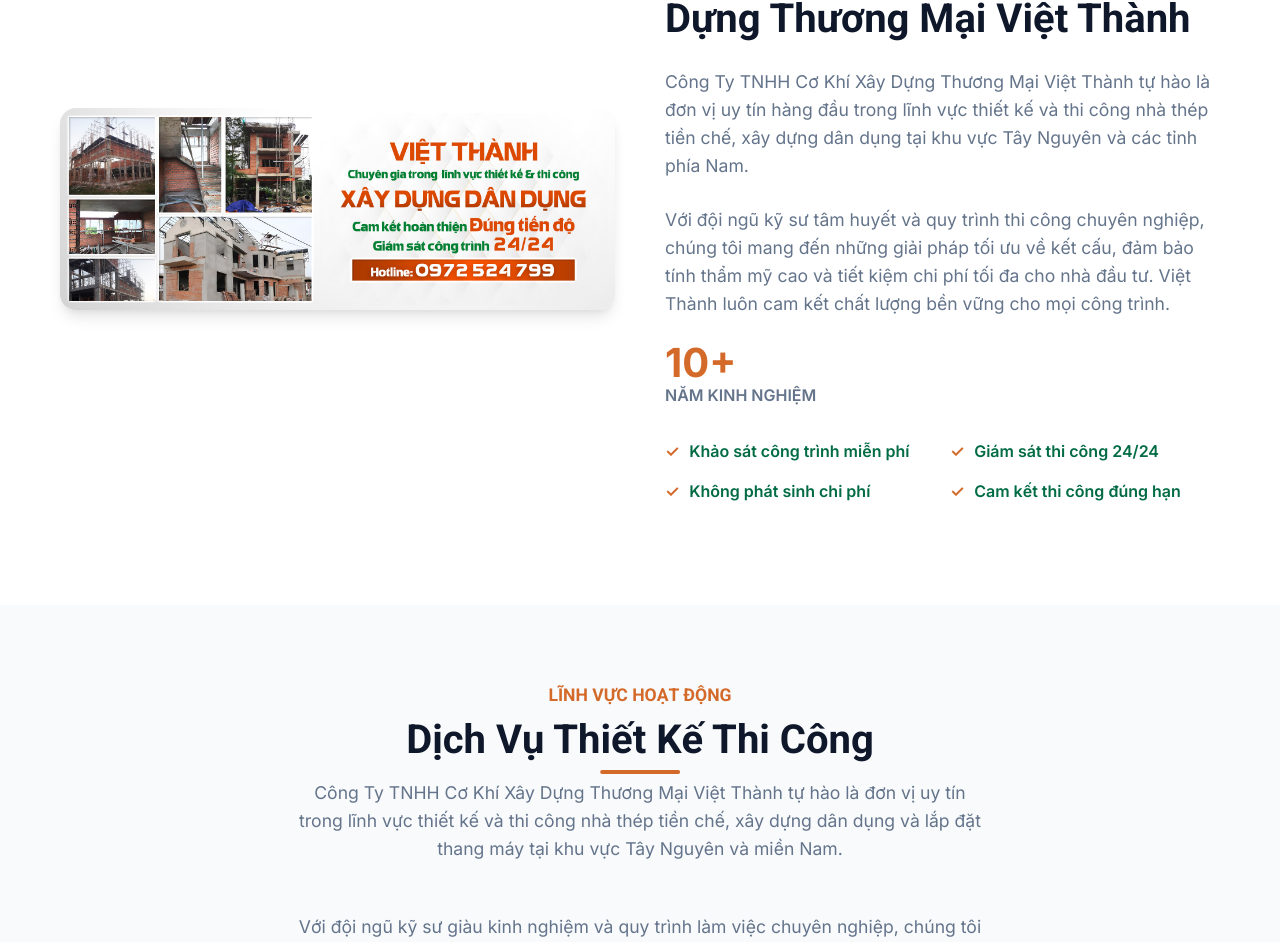
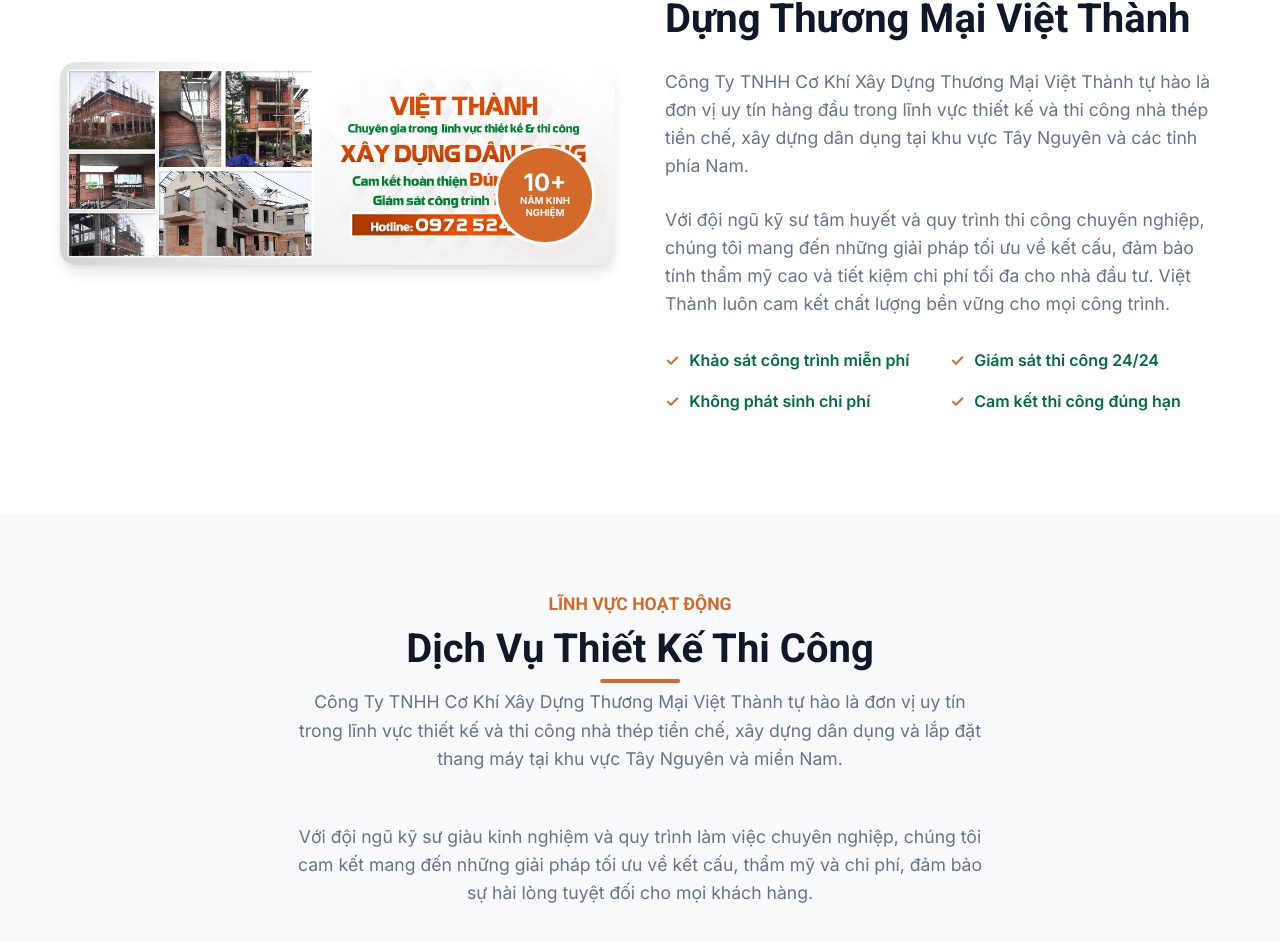
Before and after one commit to 47kiemtien-pixel/vithacons, a React (Vite) app: page / in a window 1280 px wide. Shown: the part 987-1929 px from the top of the page. Built offline with nearby package versions, Linux system fonts and the light colour scheme.

Commit message:
UI: Restore and optimize experience badge (smaller and premium style)

```diff
--- a/src/App.css
+++ b/src/App.css
@@ -458,34 +458,50 @@ h6 {
 
 .about-badge {
   position: absolute;
-  bottom: -20px;
-  right: -20px;
+  bottom: 20px;
+  right: 20px;
   background-color: var(--secondary);
   color: var(--white);
-  padding: 30px;
+  padding: 15px;
   border-radius: 50%;
-  width: 140px;
-  height: 140px;
+  width: 100px;
+  height: 100px;
   display: flex;
   flex-direction: column;
   justify-content: center;
   align-items: center;
   text-align: center;
   box-shadow: var(--shadow-md);
-  border: 5px solid var(--white);
+  border: 3px solid var(--white);
   z-index: 2;
+  animation: pulse 2s infinite;
+}
+
+@keyframes pulse {
+  0% {
+    box-shadow: 0 0 0 0 rgba(212, 106, 42, 0.4);
+  }
+
+  70% {
+    box-shadow: 0 0 0 15px rgba(212, 106, 42, 0);
+  }
+
+  100% {
+    box-shadow: 0 0 0 0 rgba(212, 106, 42, 0);
+  }
 }
 
 .about-badge span.year {
-  font-size: 2rem;
+  font-size: 1.5rem;
   font-weight: 800;
   line-height: 1;
 }
 
 .about-badge span.text {
-  font-size: 0.8rem;
-  font-weight: 500;
+  font-size: 0.6rem;
+  font-weight: 700;
   text-transform: uppercase;
+  line-height: 1.2;
 }
 
 .about-content h3 {
--- a/src/components/About.jsx
+++ b/src/components/About.jsx
@@ -9,6 +9,10 @@ const About = () => {
             <div className="container about-grid">
                 <div className="about-image reveal">
                     <img src={about.image} alt={about.heading} />
+                    <div className="about-badge">
+                        <span className="year">{about.experienceYears}</span>
+                        <span className="text">{about.experienceText}</span>
+                    </div>
                 </div>
 
                 <div className="about-content reveal">
@@ -16,13 +20,6 @@ const About = () => {
                     <h2>{about.heading}</h2>
                     <p>{about.description1}</p>
                     <p>{about.description2}</p>
-
-                    <div className="about-stats" style={{ marginBottom: '30px' }}>
-                        <div className="stat-item">
-                            <span className="stat-number" style={{ fontSize: '2.5rem', fontWeight: '800', color: 'var(--secondary)', display: 'block', lineHeight: '1' }}>{about.experienceYears}</span>
-                            <span className="stat-label" style={{ fontSize: '1rem', fontWeight: '600', color: 'var(--gray)', textTransform: 'uppercase' }}>{about.experienceText}</span>
-                        </div>
-                    </div>
 
                     <div className="about-features">
                         {about.features.map((feature, idx) => (
```
